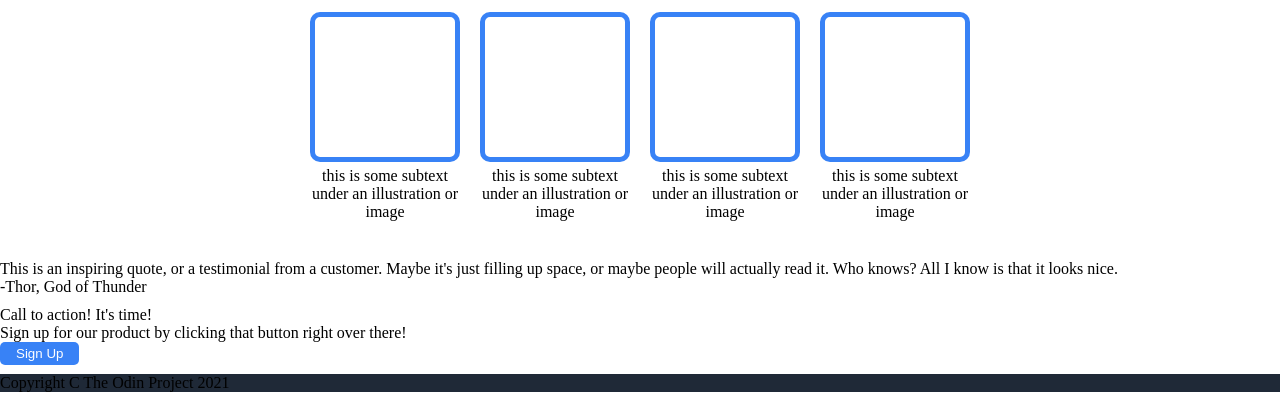
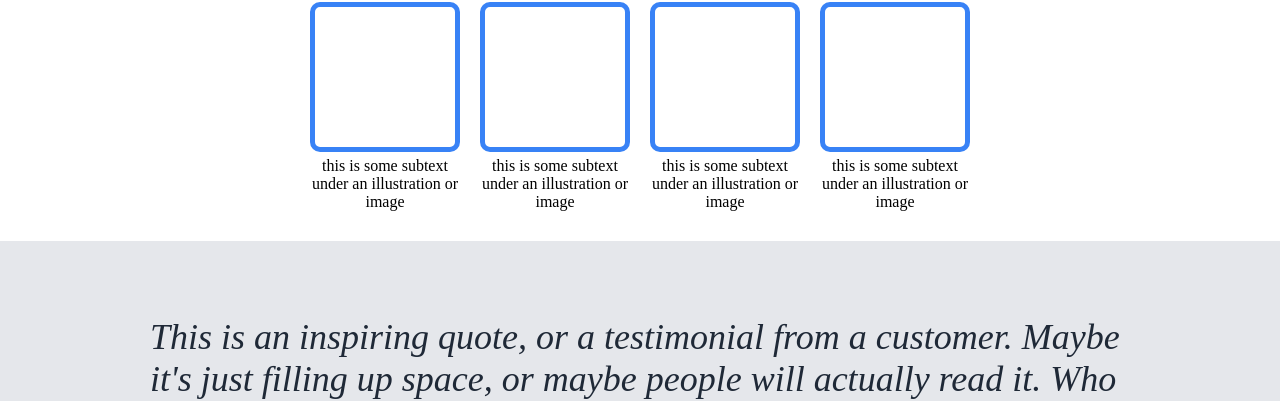
Before and after one commit to etcasketera/odin-landing-page, a plain HTML site: page index.html in a window 1280 px wide. Shown: the part 408-809 px from the top of the page. Drawn offline with Linux system fonts and the light colour scheme.

Commit message:
Finished CSS for section 3
Wrote the CSS for section 3, still need to fix the bottom part of the
quote

```diff
--- a/styles.css
+++ b/styles.css
@@ -126,7 +126,26 @@ img {
     text-align: center;
 }
 
+.content-two {
+    background-color: #e5e7eb;
+    display: flex;
+    flex-direction: column;
+    align-items: center;
+    padding: 75px 150px;
+    gap: 10px;
+}
 
+.content-two .text-one {
+    font-size: 36px;
+    font-weight: light;
+    font-style: italic;
+    color: #1f2937;
+}
+
+.content-two .text-two {
+    align-self: flex-end;
+    margin-right: 20px;
+}
 
 
 
```
